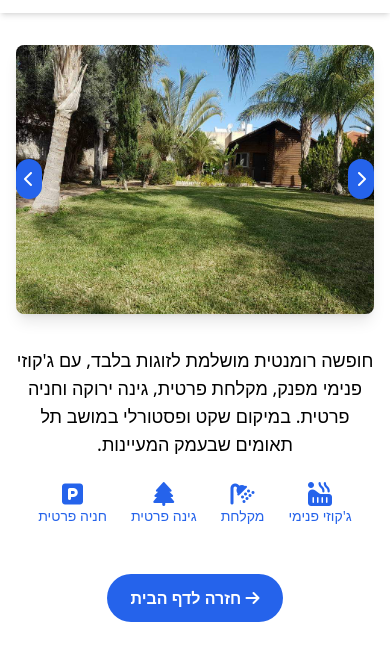
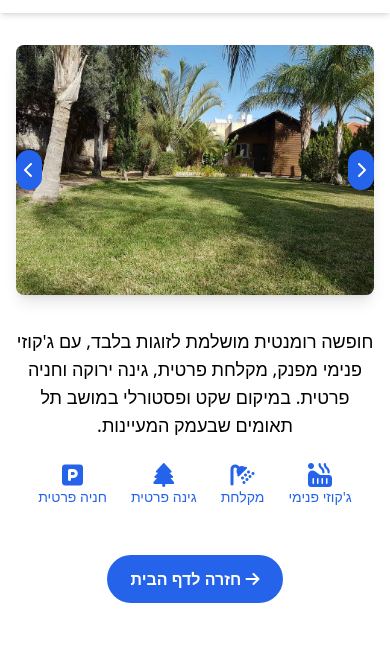
Before and after one commit to shmb26/zimmer_tov_beaava, a plain HTML site: page zimmer.html in a window 390 px wide. Shown: the part 83-744 px from the top of the page. Drawn offline with nearby package versions, Linux system fonts and the light colour scheme.

Commit message:
carroussel fix lenght

```diff
--- a/zimmer.html
+++ b/zimmer.html
@@ -17,6 +17,11 @@
     }
     .carousel-image.active {
       display: block;
+    }
+    @media (max-width: 768px) {
+  .carousel-image {
+    max-height: 250px; /* Mobile max height */
+    }
     }
     </style>
 
```
